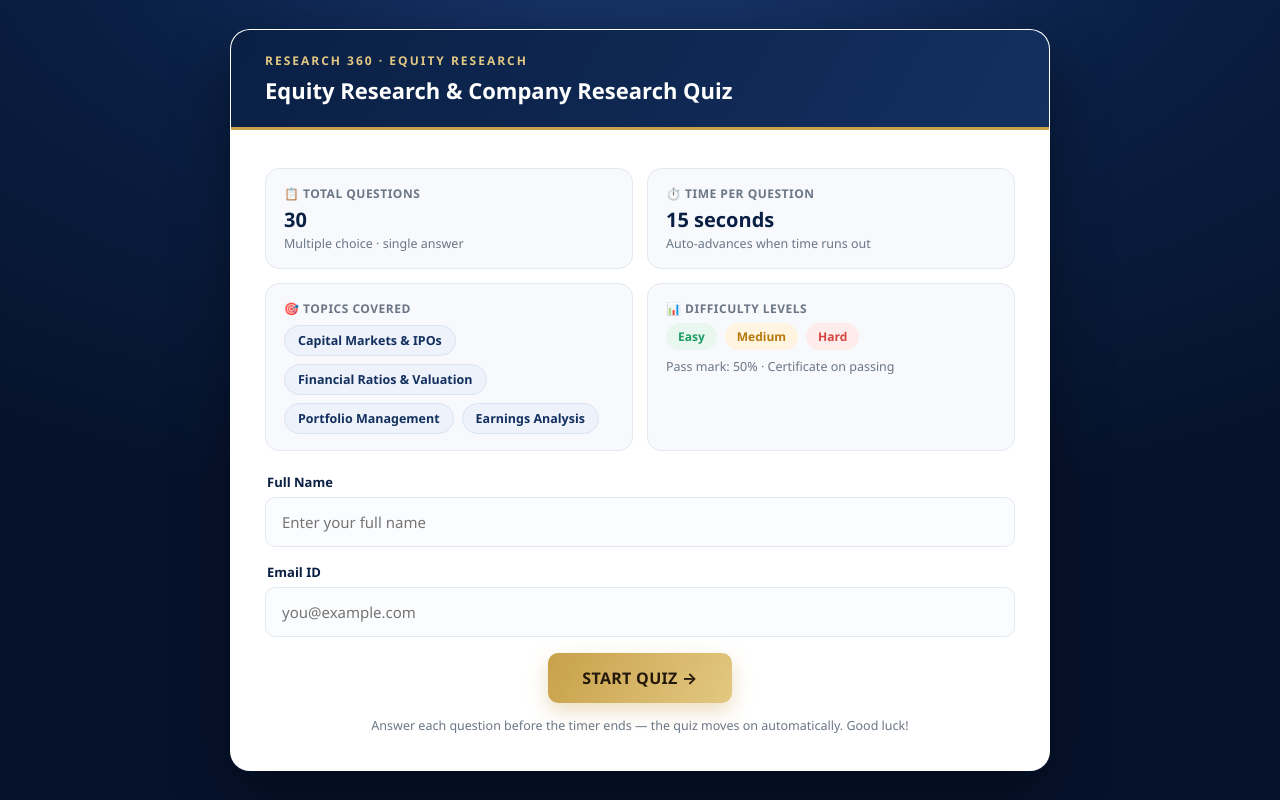
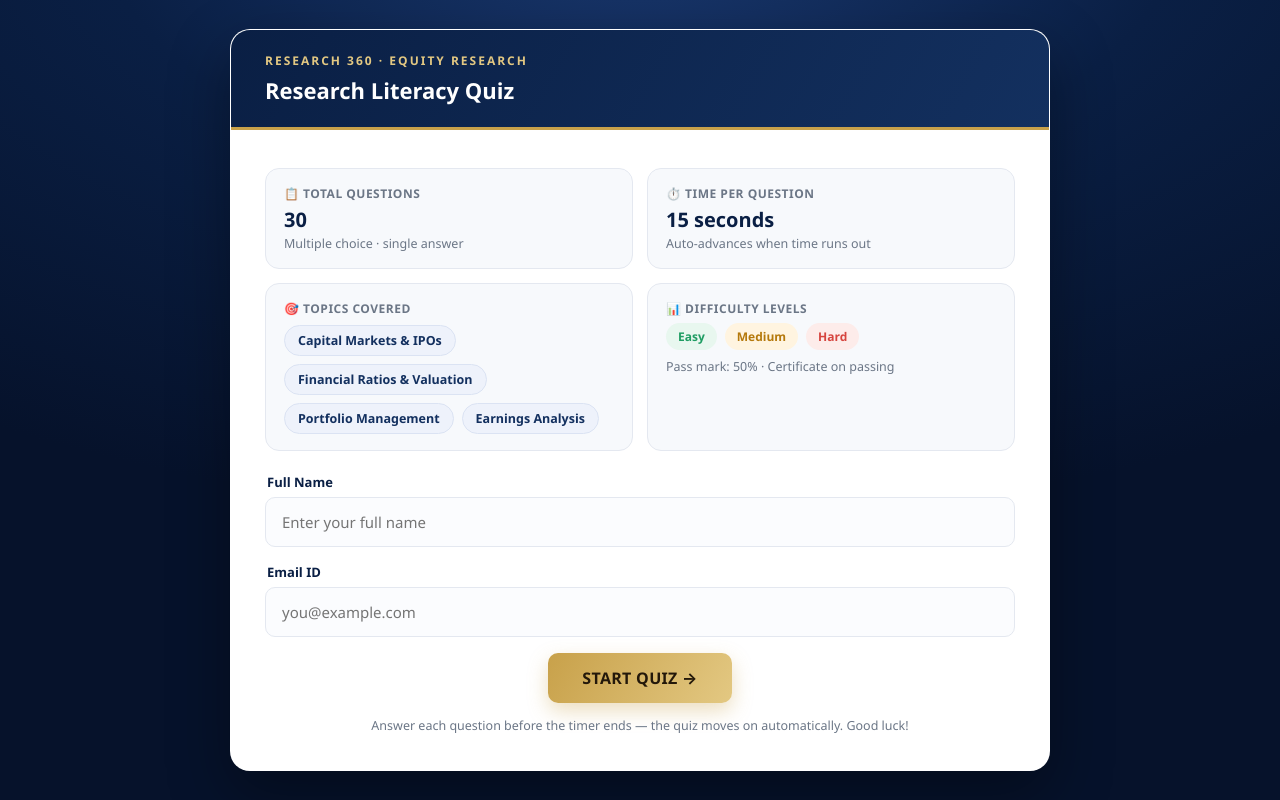
Before and after one commit to Samrudhi53/equity-research-quiz, a website: page index.html in a window 1280 px wide. Drawn offline with Linux system fonts and the light colour scheme.

Commit message:
Update index.html

```diff
--- a/index.html
+++ b/index.html
@@ -186,7 +186,7 @@ button{cursor:pointer;transition:all .18s ease}
 <div id="startScreen">
   <div class="brand-bar">
     <div class="kicker">Research 360 · Equity Research</div>
-    <h1>Equity Research &amp; Company Research Quiz</h1>
+    <h1>Research Literacy Quiz</h1>
   </div>
   <div class="pad">
     <div class="info-grid">
```
